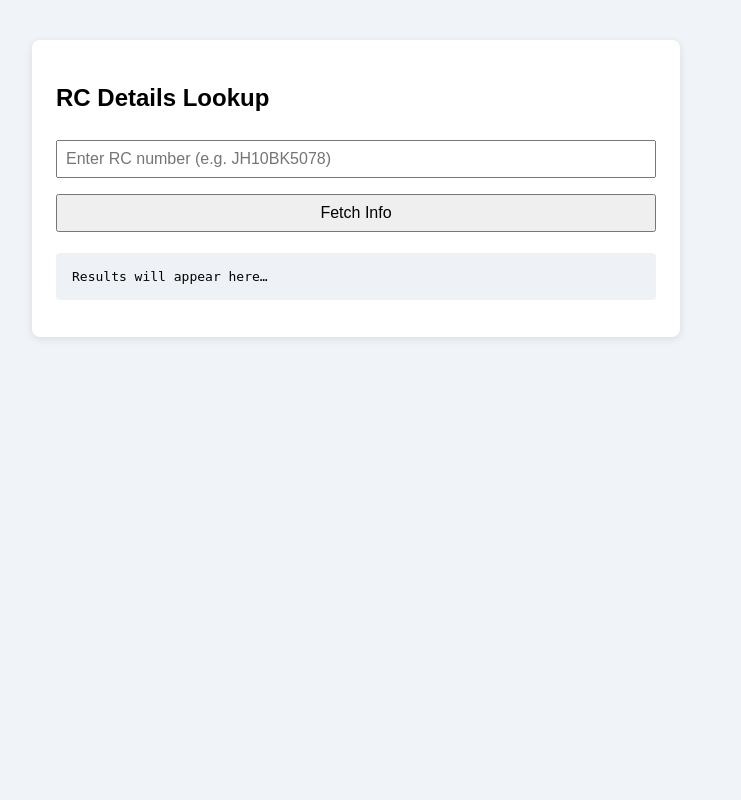
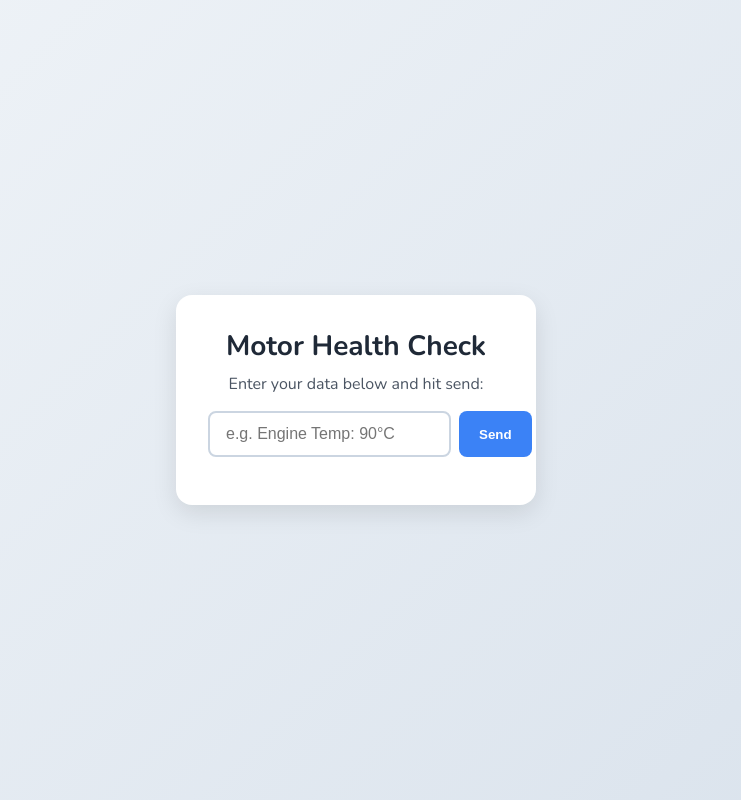
Before and after one commit to Nishantrde/motar_health, a Django app: template mainapp/templates/index.html in a window 1280 px wide. Shown: the whole page, without its empty margins (284-1025 px from the left). Run offline with Django 5.2, Linux system fonts and the light colour scheme; the template is opened without the code that fills it, so the values that code supplies are empty.

Commit message:
Initial Commit

```diff
--- a/mainapp/templates/index.html
+++ b/mainapp/templates/index.html
@@ -1,87 +1,139 @@
 <!DOCTYPE html>
 <html lang="en">
 <head>
-  <meta charset="UTF-8" />
-  <meta name="viewport" content="width=device-width, initial-scale=1.0"/>
-  <title>Fetch RC Details</title>
+  <meta charset="UTF-8">
+  <meta name="viewport" content="width=device-width,initial-scale=1.0">
+  <title>Motor Health</title>
+  <!-- Nunito from Google Fonts -->
+  <link href="https://fonts.googleapis.com/css2?family=Nunito:wght@400;600;700&display=swap" rel="stylesheet">
   <style>
+    /* motor_health.css */
+    * {
+      box-sizing: border-box;
+      margin: 0;
+      padding: 0;
+    }
     body {
       font-family: 'Nunito', sans-serif;
-      background: #f0f4f8;
-      padding: 2rem;
+      background: linear-gradient(135deg, #f0f4f8 0%, #d9e2ec 100%);
+      min-height: 100vh;
+      display: flex;
+      align-items: center;
+      justify-content: center;
+      animation: fadeIn 0.8s ease-out;
     }
     .container {
-      max-width: 600px;
-      margin: auto;
-      background: white;
-      padding: 1.5rem;
+      padding: 1rem;
+    }
+    .card {
+      background: #fff;
+      border-radius: 1rem;
+      box-shadow: 0 8px 24px rgba(0,0,0,0.1);
+      padding: 2rem;
+      max-width: 360px;
+      width: 100%;
+      text-align: center;
+    }
+    .card h1 {
+      font-size: 1.75rem;
+      margin-bottom: 0.5rem;
+      color: #1f2937;
+    }
+    .card p {
+      color: #4b5563;
+      margin-bottom: 1rem;
+    }
+    .input-group {
+      display: flex;
+      gap: 0.5rem;
+    }
+    .input-group input {
+      flex: 1;
+      padding: 0.75rem 1rem;
+      border: 2px solid #cbd5e1;
       border-radius: 0.5rem;
-      box-shadow: 0 2px 8px rgba(0,0,0,0.1);
+      font-size: 1rem;
+      transition: border-color 0.2s;
     }
-    input, button {
-      font-size: 1rem;
-      padding: 0.5rem;
-      margin: 0.5rem 0;
-      width: 100%;
-      box-sizing: border-box;
+    .input-group input:focus {
+      outline: none;
+      border-color: #3b82f6;
     }
-    pre {
-      background: #eef2f7;
-      padding: 1rem;
-      overflow-x: auto;
-      border-radius: 0.25rem;
-      max-height: 300px;
+    .input-group button {
+      padding: 0.75rem 1.25rem;
+      background: #3b82f6;
+      color: #fff;
+      font-weight: 600;
+      border: none;
+      border-radius: 0.5rem;
+      cursor: pointer;
+      transition: background 0.2s, transform 0.1s;
+    }
+    .input-group button:hover {
+      background: #2563eb;
+    }
+    .input-group button:active {
+      transform: scale(0.97);
+    }
+    .response {
+      margin-top: 1rem;
+      font-family: monospace;
+      color: #111827;
+      white-space: pre-wrap;
+      text-align: left;
+    }
+    @keyframes fadeIn {
+      from { opacity: 0; transform: translateY(10px); }
+      to   { opacity: 1; transform: translateY(0); }
     }
   </style>
 </head>
 <body>
   <div class="container">
-    <h2>RC Details Lookup</h2>
-    <input id="rcInput" type="text" placeholder="Enter RC number (e.g. JH10BK5078)" />
-    <button id="fetchBtn">Fetch Info</button>
-    <pre id="output">Results will appear here…</pre>
+    <div class="card">
+      <h1>Motor Health Check</h1>
+      <p>Enter your data below and hit send:</p>
+      <div class="input-group">
+        <input id="healthInput" type="text" placeholder="e.g. Engine Temp: 90°C">
+        <button id="sendBtn">Send</button>
+      </div>
+      <div id="response" class="response"></div>
+    </div>
   </div>
 
   <script>
-    async function fetchCarInfo(rcNumber) {
-      const base = 'https://www.carinfo.app';
+    // 1) Grab CSRF token from cookie (Django’s default)
+    function getCookie(name) {
+      const cookieValue = document.cookie
+        .split('; ')
+        .find(row => row.startsWith(name + '='));
+      return cookieValue ? decodeURIComponent(cookieValue.split('=')[1]) : null;
+    }
+    const csrftoken = getCookie('csrftoken');
+
+    // 2) Compute API URL dynamically
+    const apiUrl = `${window.location.origin}/RC_info`;
+
+    // 3) Attach event listener
+    document.getElementById('sendBtn').addEventListener('click', async () => {
+      const payload = { text: document.getElementById('healthInput').value };
+      const resContainer = document.getElementById('response');
+      resContainer.textContent = 'Sending…';
       try {
-        // 1) Hit the landing page first (to pick up any cookies)
-        const landingRes = await fetch(base, {
-          method: 'GET',
-          credentials: 'include'  // browsers only send cookies for same-origin by default
+        const res = await fetch(apiUrl, {
+          method: 'POST',
+          headers: {
+            'Content-Type': 'application/json',
+            'X-CSRFToken': csrftoken
+          },
+          body: JSON.stringify(payload),
+          credentials: 'same-origin'  // ensure cookies (including csrf) are sent
         });
-        if (!landingRes.ok) throw new Error('Landing page failed');
-
-        // 2) Now request the RC‑details endpoint
-        const detailsRes = await fetch(`${base}/rc-details/${encodeURIComponent(rcNumber)}`, {
-          method: 'GET',
-          credentials: 'include'
-        });
-
-        if (!detailsRes.ok) {
-          throw new Error(`Status ${detailsRes.status}`);
-        }
-
-        return await detailsRes.text();
+        if (!res.ok) throw new Error(`Server error: ${res.status}`);
+        const data = await res.json();
+        resContainer.textContent = JSON.stringify(data, null, 2);
       } catch (err) {
-        throw err;
-      }
-    }
-
-    document.getElementById('fetchBtn').addEventListener('click', async () => {
-      const rc = document.getElementById('rcInput').value.trim();
-      const out = document.getElementById('output');
-      if (!rc) {
-        out.textContent = 'Please enter a valid RC number.';
-        return;
-      }
-      out.textContent = 'Fetching…';
-      try {
-        const html = await fetchCarInfo(rc);
-        out.textContent = html.slice(0, 500) + (html.length > 500 ? '\n\n…(truncated)' : '');
-      } catch (e) {
-        out.textContent = 'Error: ' + e.message;
+        resContainer.textContent = `Error: ${err.message}`;
       }
     });
   </script>
```
